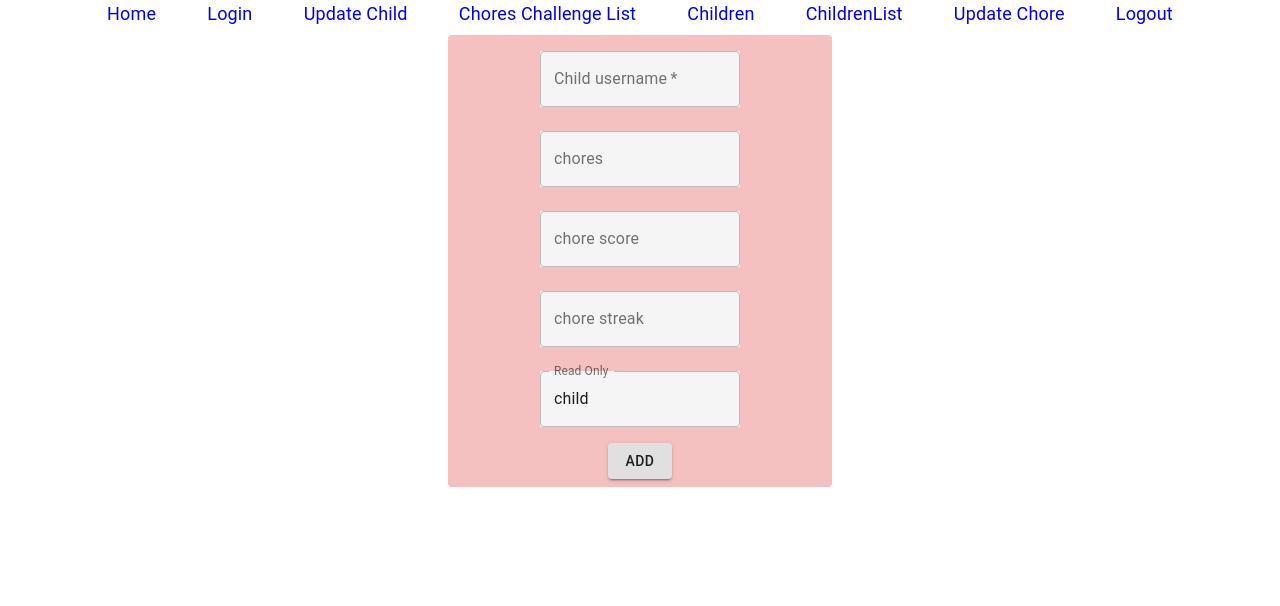
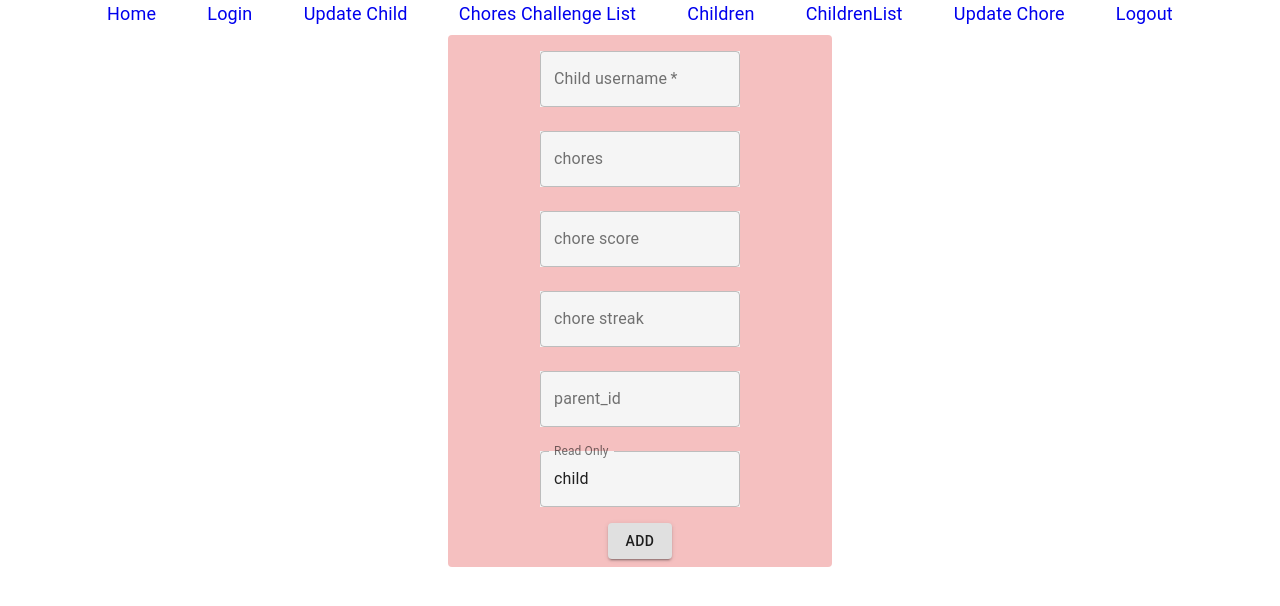
Before and after one commit to BW-Home-Chore-Tracker/FrontEnd, a React (Create React App) app in the folder homechoretracker/: page /children in a window 1280 px wide. Shown: the top 606 px of the page. Built offline with nearby package versions, Linux system fonts and the light colour scheme; no server answers; sample sign-in values are in the browser's storage.

Commit message:
added parent_id to form textfield

```diff
--- a/homechoretracker/src/App.css
+++ b/homechoretracker/src/App.css
@@ -82,7 +82,7 @@ a:hover {
 
 .childForm {
 	width: 30%;
-	margin: 3%;
+	margin-top: 20%;
 	background-color: rgb(245, 192, 192);
 	margin: auto;
 	border-radius: 4px;
@@ -104,6 +104,9 @@ a:hover {
 #child {
 	background-color: whitesmoke;
 }
+#parent_id {
+	background-color: whitesmoke;
+}
 button {
 	background-color: red;
 }
--- a/homechoretracker/src/components/Children.js
+++ b/homechoretracker/src/components/Children.js
@@ -44,7 +44,7 @@ function Children() {
 			chore_score: "",
 			chore_streak: "",
 			role: "",
-			parent_id: "35"
+			parent_id: ""
 		}
 	]);
 
@@ -136,6 +136,19 @@ function Children() {
 
 				<div className="formText">
 					<TextField
+						id="parent_id"
+						className={classes.textField}
+						label="parent_id"
+						margin="normal"
+						variant="outlined"
+						placeholder="Enter Parent ID"
+						onChange={handleChanges}
+						name="parent_id"
+					/>
+				</div>
+
+				<div className="formText">
+					<TextField
 						id="child"
 						label="Read Only"
 						defaultValue="child"
```
